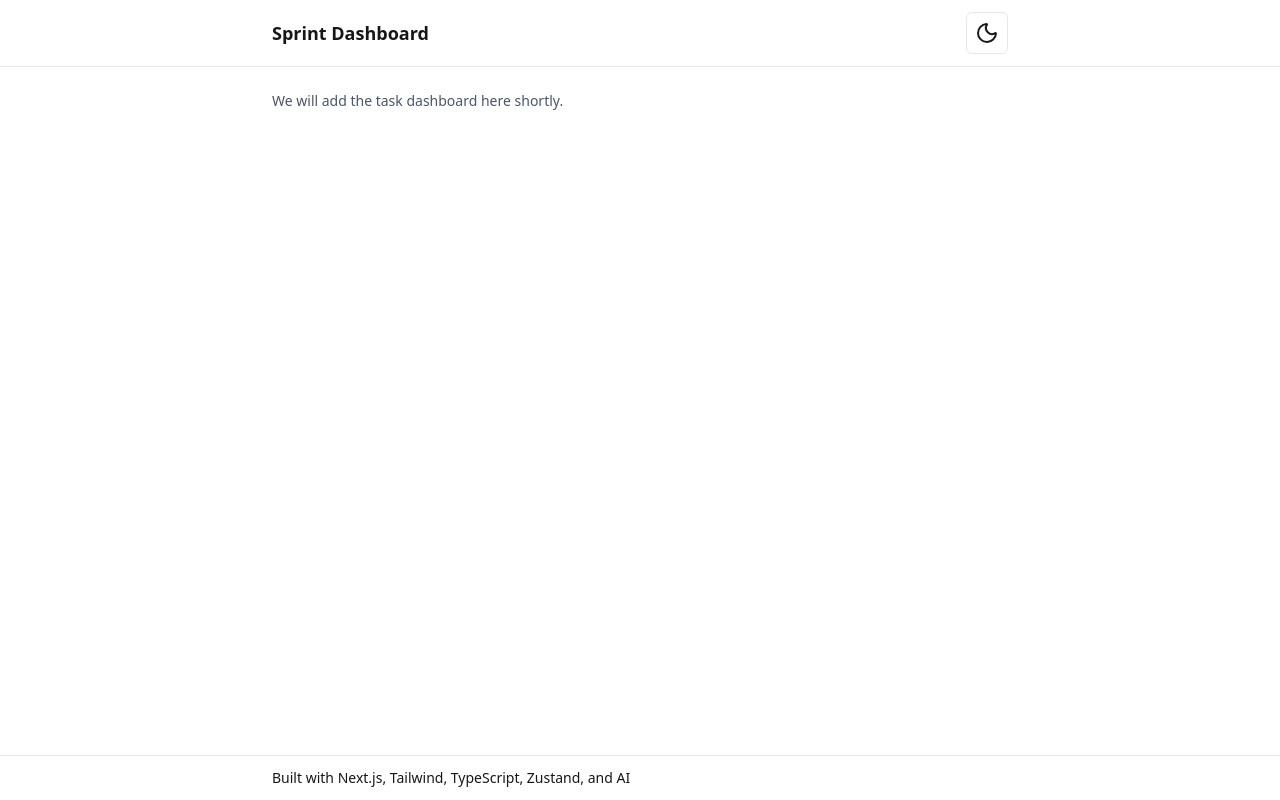
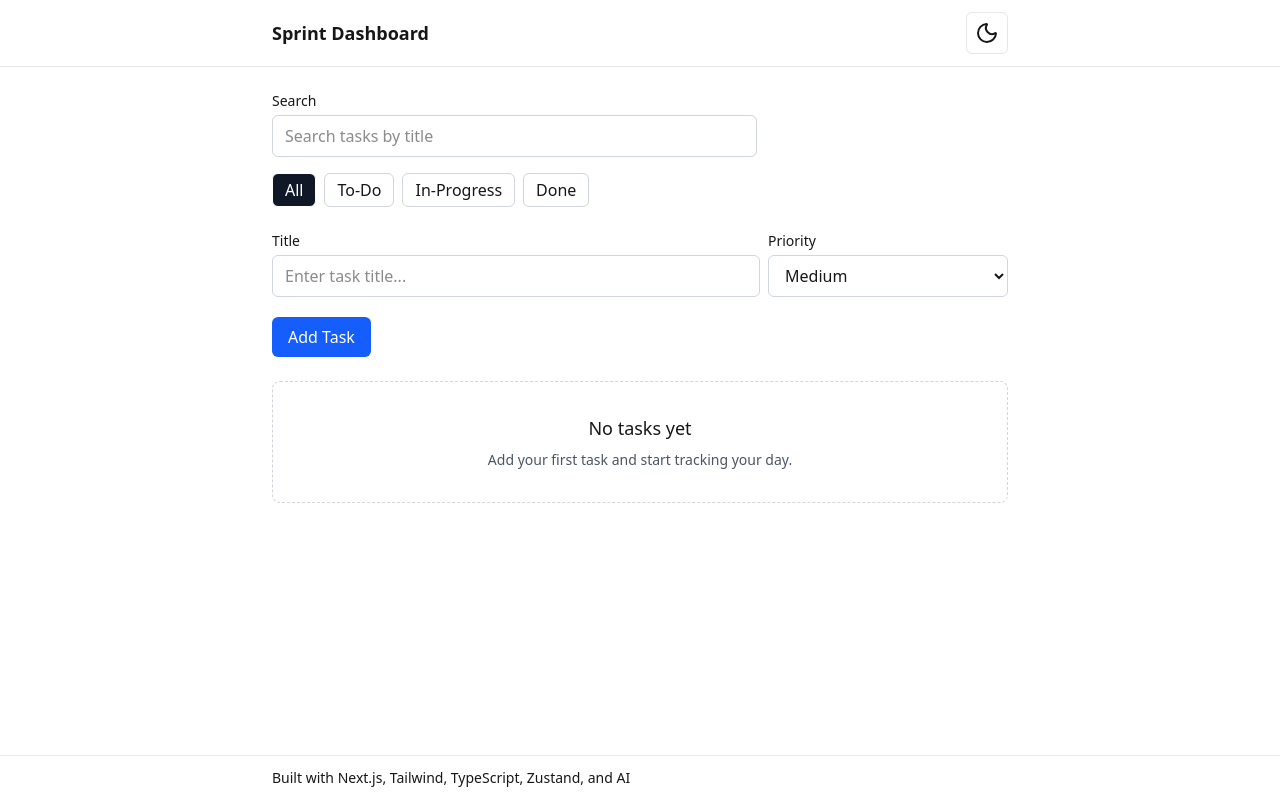
Before and after one commit to BellaZubby/todo-frontend-app, a Next.js app: page / in a window 1280 px wide. Built offline with nearby package versions, Linux system fonts and the light colour scheme.

Commit message:
feat:implement dashboard CRUD UI with filters, search, and empty state

```diff
--- /dev/null
+++ b/app/components/EmptyState.tsx
@@ -0,0 +1,14 @@
+// displays a friendly message when task list is empty
+
+const EmptyState = () => {
+  return (
+    <div className="rounded-lg border border-dashed border-gray-300 p-8 text-center bg-background">
+      <p className="text-lg font-medium">No tasks yet</p>
+      <p className="mt-2 text-sm text-gray-600">
+        Add your first task and start tracking your day.
+      </p>
+    </div>
+  );
+};
+
+export default EmptyState;
--- /dev/null
+++ b/app/components/Filters.tsx
@@ -0,0 +1,34 @@
+"use client";
+import { useTasks } from "../store/tasks";
+import { Status } from "../utils/types";
+
+/**
+ * Pill button to filter by status. Visible state indicated via background/contrast
+ */
+
+const Filters = () => {
+  const { statusFilter, setStatusFilter } = useTasks();
+  const statuses: Array<Status | "All"> = [
+    "All",
+    "To-Do",
+    "In-Progress",
+    "Done",
+  ];
+  return (
+    <div role="group" aria-label="Filter by status" className="flex gap-2">
+      {statuses.map((s) => (
+        <button
+          key={s}
+          onClick={() => setStatusFilter(s)}
+          className={`px-3 py-1 rounded-md border ${
+            statusFilter === s ? "bg-gray-900 text-white" : "border-gray-300"
+          }`}
+        >
+          {s}
+        </button>
+      ))}
+    </div>
+  );
+};
+
+export default Filters;
--- /dev/null
+++ b/app/components/SearchBar.tsx
@@ -0,0 +1,28 @@
+"use client";
+
+import { useTasks } from "../store/tasks";
+
+/**
+ * Controlled search input. Updates store "search" for filtering by title.
+ * Accessible label included for Lighthouse,
+ *
+ */
+const SearchBar = () => {
+  const { search, setSearch } = useTasks();
+  return (
+    <div>
+      <label htmlFor="search" className="block text-sm font-medium">
+        Search
+      </label>
+      <input
+        id="search"
+        value={search}
+        onChange={(e) => setSearch(e.target.value)}
+        className="mt-1 w-full rounded-md border border-gray-300 px-3 py-2 bg-background text-foreground"
+        placeholder="Search tasks by title"
+      />
+    </div>
+  );
+};
+
+export default SearchBar;
--- /dev/null
+++ b/app/components/TaskForm.tsx
@@ -0,0 +1,78 @@
+"use client";
+// For task creation
+
+import { useState } from "react";
+import { useTasks } from "../store/tasks";
+import { Priority } from "../utils/types";
+
+/**
+ * Form to add a new task with title and priority.
+ * Prevents empty titles and resets after submit.
+ */
+
+const TaskForm = () => {
+  const { addTask } = useTasks();
+  const [title, setTitle] = useState("");
+  const [priority, setPriority] = useState<Priority>("Medium");
+  const [error, setError] = useState("");
+
+  const onSubmit = (e: React.FormEvent) => {
+    e.preventDefault();
+    if (!title.trim()) {
+      setError("Title is required");
+      return;
+    }
+    setError("");
+    addTask(title, priority);
+    setTitle("");
+    setPriority("Medium");
+  };
+
+  return (
+    <form
+      onSubmit={onSubmit}
+      aria-label="Add task"
+      className="grid gap-2 sm:grid-cols-3"
+    >
+      <div className="sm:col-span-2">
+        <label htmlFor="title" className="block text-sm font-medium">
+          Title
+        </label>
+        <input
+          id="title"
+          value={title}
+          onChange={(e) => setTitle(e.target.value)}
+          className="mt-1 w-full rounded-md border border-gray-300 px-3 py-2 bg-background text-foreground"
+          placeholder="Enter task title..."
+        />
+        <p className="text-sm text-red-500 mt-1">{error}</p>
+      </div>
+      <div className="sm:col-span-1">
+        <label htmlFor="priority" className="block text-sm font-medium">
+          Priority
+        </label>
+        <select
+          id="priority"
+          value={priority}
+          onChange={(e) => setPriority(e.target.value as Priority)}
+          className="mt-1 w-full rounded-md border border-gray-300 px-3 py-2 bg-background text-foreground"
+        >
+          <option>Low</option>
+          <option>Medium</option>
+          <option>High</option>
+        </select>
+      </div>
+
+      <div className="sm:col-span-3">
+        <button
+          type="submit"
+          className="mt-2 inline-flex items-center rounded-md bg-blue-600 text-white px-4 py-2 hover:bg-blue-700"
+        >
+          Add Task
+        </button>
+      </div>
+    </form>
+  );
+};
+
+export default TaskForm;
--- /dev/null
+++ b/app/components/TaskItem.tsx
@@ -0,0 +1,66 @@
+"use client";
+
+import { useTasks } from "../store/tasks";
+import { Task, Status, Priority } from "../utils/types";
+import { Trash2 } from "lucide-react";
+
+/**
+ * Task row with status/priority controls and deletion action.
+ * ARIA labels improve screen-reader navigation
+ */
+
+type TaskItemProp = {
+  task: Task;
+};
+
+const TaskItem = ({ task }: TaskItemProp) => {
+  const { updateTask, deleteTask } = useTasks();
+
+  const setStatus = (status: Status) => updateTask({ ...task, status });
+  const setPriority = (priority: Priority) => updateTask({ ...task, priority });
+
+  return (
+    <li className="py-3 flex items-start justify-between gap-4">
+      <div className="flex-1">
+        <p className="font-medium">{task.title}</p>
+        <div className="mt-2 flex flex-wrap gap-2 items-center">
+          <label className="text-sm">Status: </label>
+          <select
+            aria-label={`Status for ${task.title}`}
+            value={task.status}
+            onChange={(e) => setStatus(e.target.value as Status)}
+            className="rounded-md border border-gray-300 px-2 py-1 text-sm bg-background"
+          >
+            <option>To-Do</option>
+            <option>In-Progress</option>
+            <option>Done</option>
+          </select>
+
+          <label className="text-sm">Priority:</label>
+          <select
+            aria-label={`Priority for ${task.title}`}
+            value={task.priority}
+            onChange={(e) => setPriority(e.target.value as Priority)}
+            className="rounded-md border border-gray-300 px-2 py-1 text-sm bg-background"
+          >
+            <option>Low</option>
+            <option>Medium</option>
+            <option>High</option>
+          </select>
+        </div>
+      </div>
+
+      <div>
+        <button
+          aria-label={`Delete ${task.title}`}
+          onClick={() => deleteTask(task.id)}
+          className="p-2 rounded-md border border-red-300 text-red-700 hover:bg-red-50"
+        >
+          <Trash2 aria-hidden />
+        </button>
+      </div>
+    </li>
+  );
+};
+
+export default TaskItem;
--- /dev/null
+++ b/app/components/TaskList.tsx
@@ -0,0 +1,20 @@
+"use client";
+
+import TaskItem from "./TaskItem";
+import { Task } from "../utils/types";
+
+type TaskListProp = {
+  tasks: Task[];
+};
+
+const TaskList = ({ tasks }: TaskListProp) => {
+  return (
+    <ul className="divide-y divide-gray-200" aria-label="Task list">
+      {tasks.map((task) => (
+        <TaskItem key={task.id} task={task} />
+      ))}
+    </ul>
+  );
+};
+
+export default TaskList;
--- a/app/components/ThemeToggle.tsx
+++ b/app/components/ThemeToggle.tsx
@@ -33,7 +33,7 @@ const ThemeToggle = () => {
   return (
     <button
     aria-label="Toggle dark mode"
-    className="p-2 rounded-md border border-gray-200 dark:border-gray-800 hover:bg-gray-100 dark:hover:bg-gray-800"
+    className="p-2 rounded-md border border-gray-200 dark:border-gray-800 cursor-pointer"
     onClick={toggle}
     >
         {theme === "dark" ? <Sun aria-hidden/> : <Moon aria-hidden/>}
--- a/app/page.tsx
+++ b/app/page.tsx
@@ -1,14 +1,66 @@
-import Image from "next/image";
+"use client";
+
+import { useEffect, useMemo } from "react";
+import { useTasks } from "./store/tasks";
+import TaskForm from "./components/TaskForm";
+import TaskList from "./components/TaskList";
+import Filters from "./components/Filters";
+import SearchBar from "./components/SearchBar";
+import EmptyState from "./components/EmptyState";
+
+/**
+ * Dashboard composes search, filters, form, and the task list.
+ * Hydrates state from localStorage on mount.
+ *
+ */
 
 const Home = () => {
+  const { tasks, hydrate, search, statusFilter } = useTasks();
+
+  // Load persisted tasks once on mount
+  useEffect(() => {
+    hydrate();
+  }, [hydrate]);
+
+  // Derived filtered list: status + case-insensitive title search
+  const filtered = useMemo(() => {
+    const q = search.trim().toLowerCase();
+    return tasks.filter((t) => {
+      const statusOk =
+        statusFilter === "All" ? true : t.status === statusFilter;
+      const searchOk = q ? t.title.toLowerCase().includes(q) : true;
+      return statusOk && searchOk;
+    });
+  }, [tasks, search, statusFilter]);
+
   return (
-    <section aria-labelledby="title">
-      <h2 id="title" className="sr-only">Task dashboard</h2>
-      <p className="text-sm text-gray-600 dark:text-gray-400">
-        We will add the task dashboard here shortly.
-      </p>
+    <section aria-labelledby="dashboard-title">
+      <h2 id="dashboard-title" className="sr-only">
+        Task dashboard
+      </h2>
+      <div className="grid gap-4 sm:grid-cols-3">
+        <div className="sm:col-span-2">
+          <SearchBar />
+        </div>
+
+        <div className="sm:col-span-1 flex sm:justify-end">
+          {/* Analyse button for AI */}
+        </div>
+      </div>
+
+      <div className="mt-4 flex flex-wrap gap-2 items-center">
+        <Filters />
+      </div>
+
+      <div className="mt-6">
+        <TaskForm />
+      </div>
+
+      <div className="mt-6">
+        {filtered.length === 0 ? <EmptyState /> : <TaskList tasks={filtered} />}
+      </div>
     </section>
   );
-}
+};
 
-export default Home
+export default Home;
```
Also changed, not shown: app/globals.css (line endings or trailing spaces), 1 other file (tests, documents, lock files or other folders).
